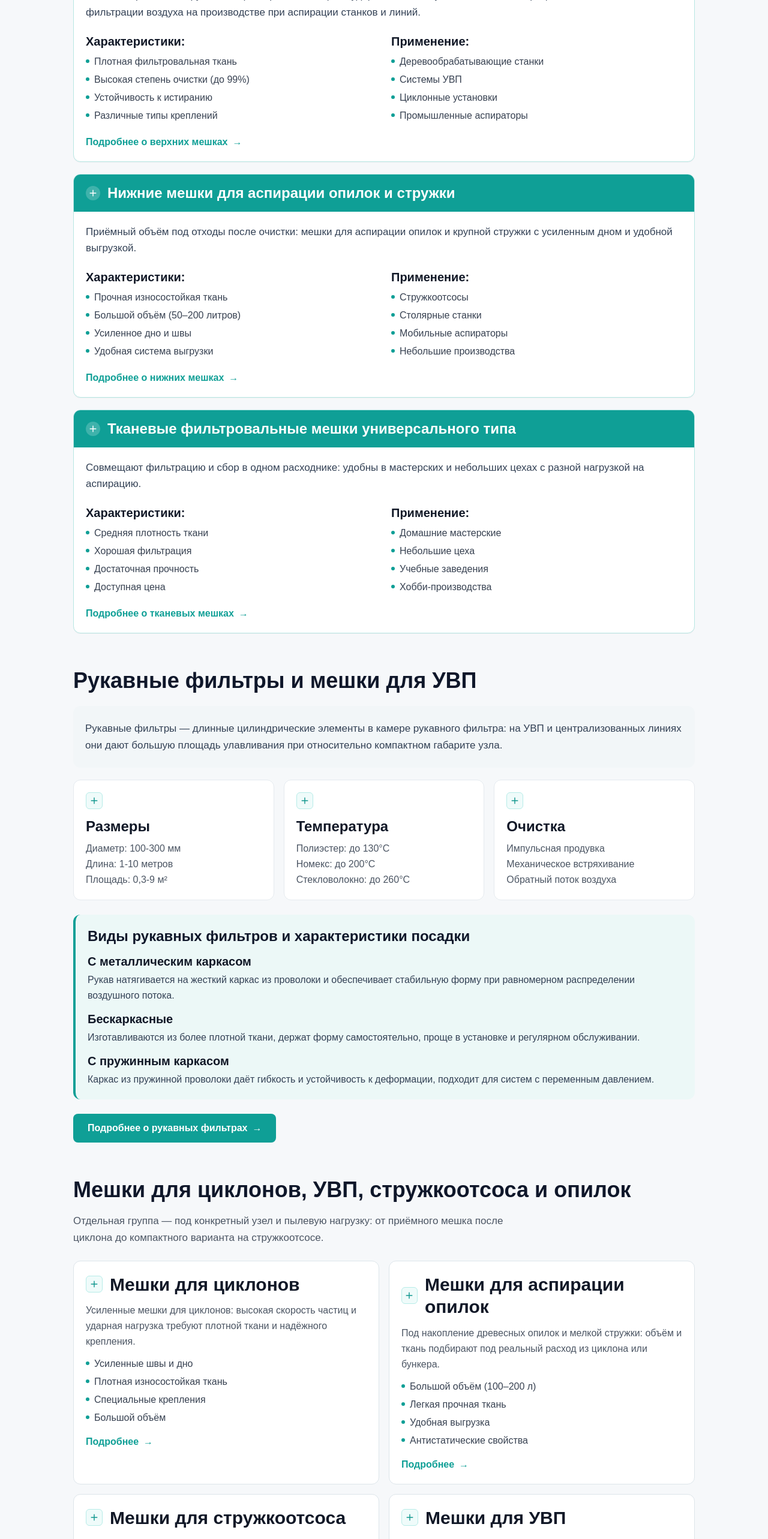
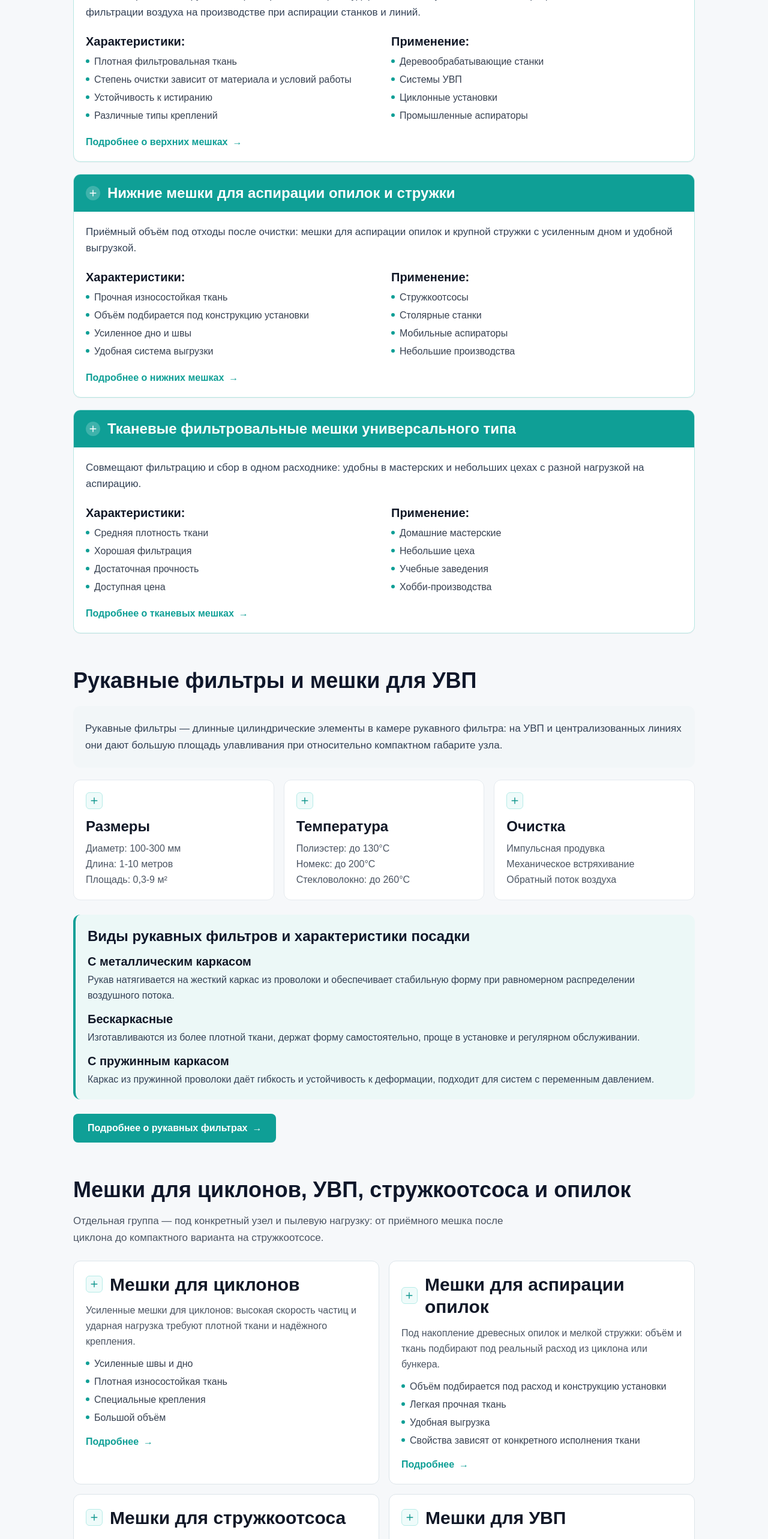
Before and after one commit to karipupkina-ux/filterflow-next, a Next.js app: page /blog/tipy-filtruyushchikh-meshkov in a window 1280 px wide. Shown: the part 1320-3886 px from the top of the page at 60% size. Built offline with nearby package versions, Linux system fonts and the light colour scheme.

Commit message:
Content: make technical article claims source-safe

```diff
--- a/app/blog/tipy-filtruyushchikh-meshkov/page.tsx
+++ b/app/blog/tipy-filtruyushchikh-meshkov/page.tsx
@@ -25,7 +25,7 @@ const appointmentCards = [
       "Стоят в верхней зоне рукавного фильтра или камеры и удерживают мелкую пыль после сепарации — ключевой элемент фильтрации воздуха на производстве при аспирации станков и линий.",
     features: [
       "Плотная фильтровальная ткань",
-      "Высокая степень очистки (до 99%)",
+      "Степень очистки зависит от материала и условий работы",
       "Устойчивость к истиранию",
       "Различные типы креплений",
     ],
@@ -44,7 +44,7 @@ const appointmentCards = [
       "Приёмный объём под отходы после очистки: мешки для аспирации опилок и крупной стружки с усиленным дном и удобной выгрузкой.",
     features: [
       "Прочная износостойкая ткань",
-      "Большой объём (50–200 литров)",
+      "Объём подбирается под конструкцию установки",
       "Усиленное дно и швы",
       "Удобная система выгрузки",
     ],
@@ -96,10 +96,10 @@ const specializedCards = [
     description:
       "Под накопление древесных опилок и мелкой стружки: объём и ткань подбирают под реальный расход из циклона или бункера.",
     points: [
-      "Большой объём (100–200 л)",
+      "Объём подбирается под расход и конструкцию установки",
       "Легкая прочная ткань",
       "Удобная выгрузка",
-      "Антистатические свойства",
+      "Свойства зависят от конкретного исполнения ткани",
     ],
     href: "/meshki-dlya-aspiracii/",
   },
@@ -138,7 +138,7 @@ const materials = [
       "Хорошее соотношение цена/качество",
       "Широкий диапазон применения",
     ],
-    use: "Деревообработка, металлообработка, пищевая промышленность, фармацевтика. Температура до 130°C.",
+    use: "Деревообработка и другие задачи сухой фильтрации. Допустимую температуру проверяют по паспорту конкретного материала.",
   },
   {
     title: "Полипропилен (синтетика)",
@@ -148,7 +148,7 @@ const materials = [
       "Не гниет и не плесневеет",
       "Легкий вес",
     ],
-    use: "Влажные условия, химическая промышленность, пищевое производство. Температура до 90°C.",
+    use: "Задачи с повышенной влажностью и отдельными химически активными средами. Температуру и совместимость уточняют по паспорту материала.",
   },
   {
     title: "Хлопок (тканевые фильтровальные мешки)",
@@ -158,7 +158,7 @@ const materials = [
       "Антистатические свойства",
       "Натуральный материал",
     ],
-    use: "Пищевая промышленность, фармацевтика, производства с высокими требованиями к чистоте. Температура до 100°C.",
+    use: "Применение зависит от требований процесса и характеристик конкретного полотна; рабочую температуру проверяют по документации материала.",
   },
   {
     title: "Номекс (Nomex)",
@@ -168,7 +168,7 @@ const materials = [
       "Долгий срок службы",
       "Стабильность размеров",
     ],
-    use: "Высокотемпературные процессы, асфальтобетонные заводы, цементная промышленность, металлургия. Температура до 200°C.",
+    use: "Высокотемпературные процессы. Рабочий предел зависит от конкретного мета-арамидного материала и условий эксплуатации.",
   },
 ];
 
@@ -198,7 +198,7 @@ const recommendedProducts = [
     icon: "chips",
   },
   {
-    title: "Фильтрационные рукава",
+    title: "Фильтровальные рукава",
     text: "Промышленные рукавные фильтры",
     href: "/filtracionnye-rukava/",
     icon: "sleeve",
```
